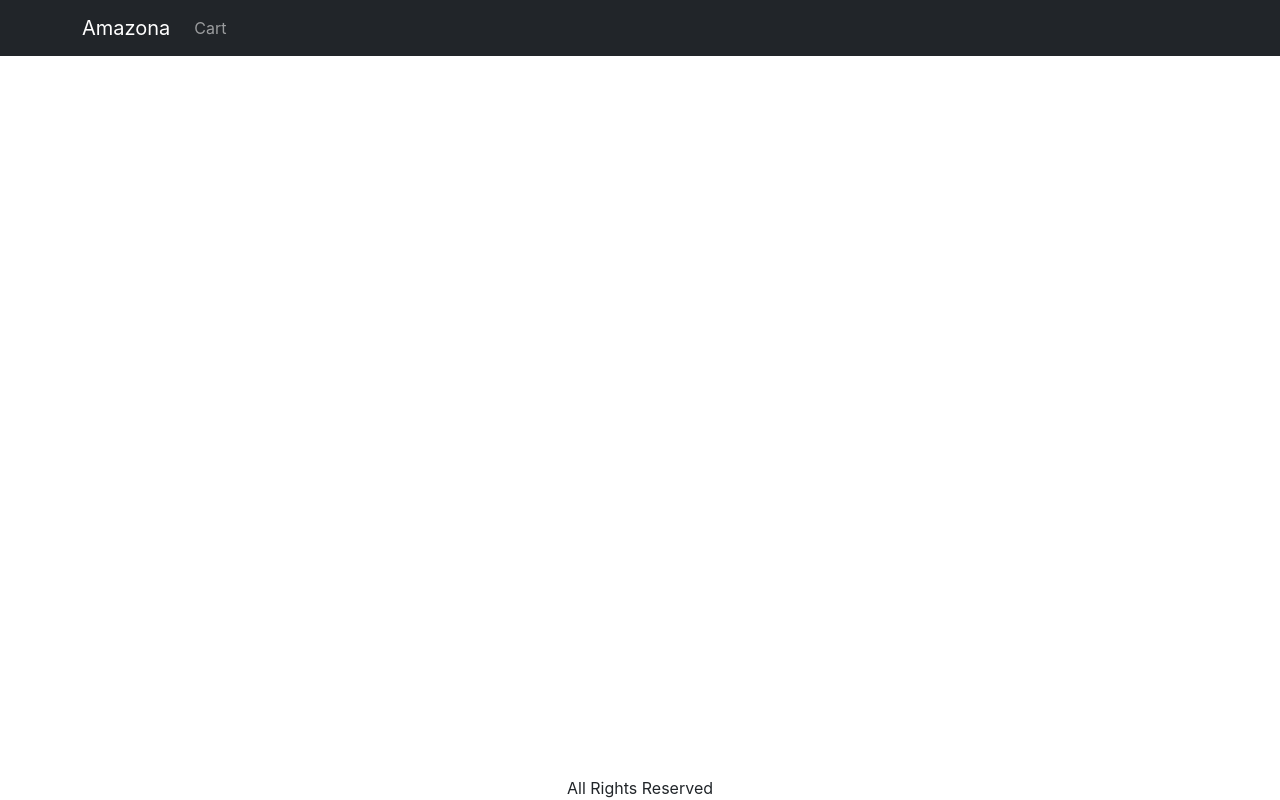
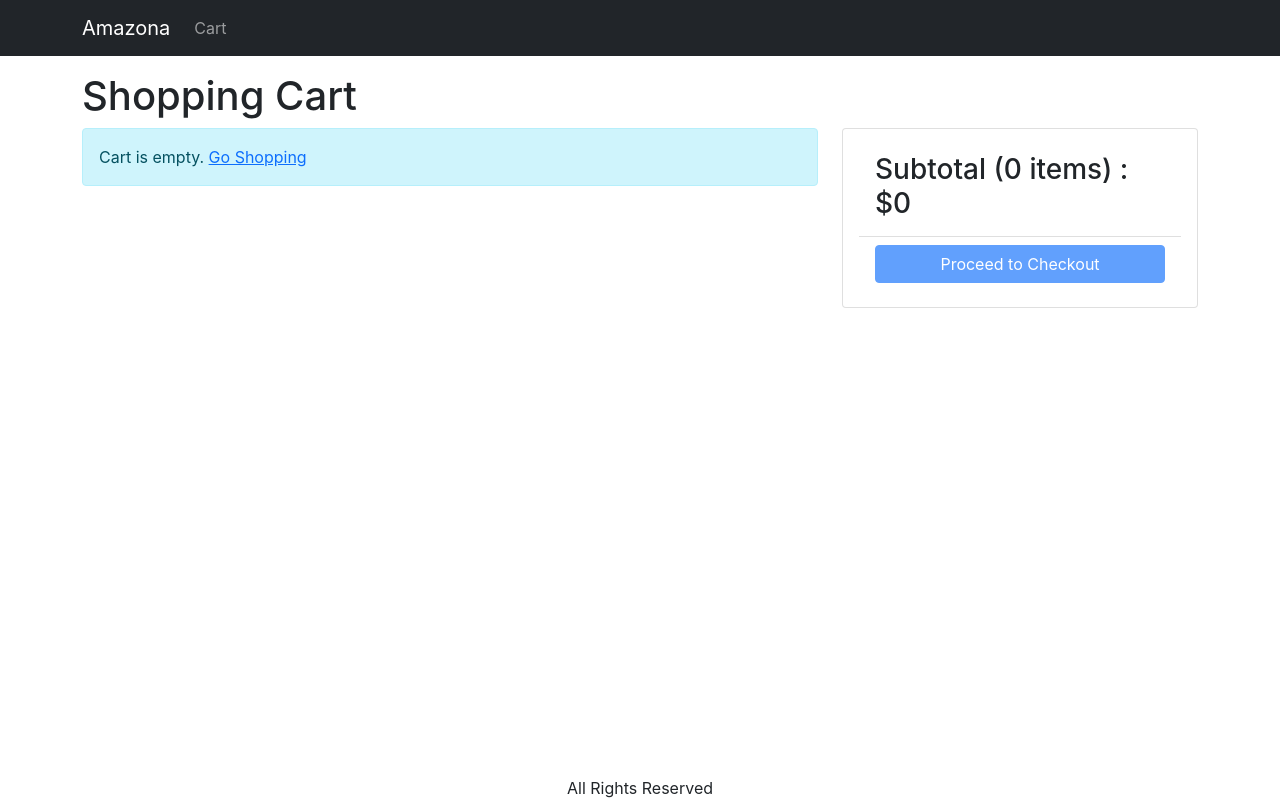
Before and after one commit to ZahraBahmanpour/sahra-amazona, a React (Create React App) app in the folder frontend/: page /cart in a window 1280 px wide. Built offline with nearby package versions, Linux system fonts and the light colour scheme.

Commit message:
added cart screen

```diff
--- a/frontend/src/App.js
+++ b/frontend/src/App.js
@@ -1,6 +1,7 @@
 import { BrowserRouter, Routes, Route, Link } from 'react-router-dom';
 import HomeScreen from './screens/homeScreen';
 import ProductScreen from './screens/productScreen';
+import CartScreen from './screens/cartScreen';
 import Navbar from 'react-bootstrap/Navbar';
 import Nav from 'react-bootstrap/Nav';
 import Badge from 'react-bootstrap/Badge';
@@ -39,6 +40,7 @@
             <Routes>
               <Route path="/" element={<HomeScreen />} />
               <Route path="/product/:slug" element={<ProductScreen />} />
+              <Route path="/cart" element={<CartScreen />} />
             </Routes>
           </Container>
         </main>
--- a/frontend/src/index.css
+++ b/frontend/src/index.css
@@ -43,3 +43,7 @@
 .product-info {
   padding: 1rem;
 }
+
+.img-thumbnail {
+  height: 80px;
+}
--- /dev/null
+++ b/frontend/src/screens/cartScreen.js
@@ -0,0 +1,95 @@
+import { useContext } from 'react';
+import { Store } from '../Store';
+import { Helmet } from 'react-helmet-async';
+import Row from 'react-bootstrap/Row';
+import Col from 'react-bootstrap/Col';
+import ListGroup from 'react-bootstrap/ListGroup';
+import Button from 'react-bootstrap/Button';
+import Card from 'react-bootstrap/Card';
+import MessageBox from '../components/MessageBox';
+import { Link } from 'react-router-dom';
+
+export default function CartScreen() {
+  const { state, dispatch: ctxDispatch } = useContext(Store);
+  const {
+    cart: { cartItems },
+  } = state;
+  return (
+    <div>
+      <Helmet>
+        <title>Shopping Cart</title>
+      </Helmet>
+      <h1>Shopping Cart</h1>
+      <Row>
+        <Col md={8}>
+          {cartItems.length === 0 ? (
+            <MessageBox>
+              Cart is empty. <Link to="/">Go Shopping</Link>
+            </MessageBox>
+          ) : (
+            <ListGroup>
+              {cartItems.map((item) => (
+                <ListGroup.Item key={item._id}>
+                  <Row className="align-items-center">
+                    <Col md={4}>
+                      <img
+                        src={item.image}
+                        alt={item.name}
+                        className="img-fluid rounded img-thumbnail"
+                      />{' '}
+                      <Link to={`/product/${item.slug}`}>{item.name}</Link>
+                    </Col>
+                    <Col md={3}>
+                      <Button variant="light" disaled={item.quantity === 1}>
+                        <i className="fas fa-minus-circle" />
+                      </Button>{' '}
+                      <span>{item.quantity}</span>{' '}
+                      <Button
+                        variant="light"
+                        disaled={item.quantity === item.countInStock}
+                      >
+                        <i className="fas fa-plus-circle" />
+                      </Button>
+                    </Col>
+                    <Col md={3}>${item.price}</Col>
+                    <Col md={2}>
+                      <Button variant="light">
+                        <i className="fas fas-trash" />
+                      </Button>
+                    </Col>
+                  </Row>
+                </ListGroup.Item>
+              ))}
+            </ListGroup>
+          )}
+        </Col>
+        <Col md={4}>
+          <Card>
+            <Card.Body>
+              <ListGroup variant="flush">
+                <ListGroup.Item>
+                  <h3>
+                    Subtotal ({cartItems.reduce((a, c) => a + c.quantity, 0)}{' '}
+                    items) : $
+                    {cartItems.reduce((a, c) => a + c.price * c.quantity, 0)}
+                  </h3>
+                </ListGroup.Item>
+                <ListGroup.Item>
+                  <div className="d-grid">
+                    <Button
+                      type="button"
+                      variant="primary"
+                      disabled={cartItems.length === 0}
+                    >
+                      Proceed to Checkout
+                    </Button>
+                  </div>
+                </ListGroup.Item>
+              </ListGroup>
+            </Card.Body>
+          </Card>
+        </Col>
+      </Row>
+    </div>
+  );
+}
--- a/frontend/src/screens/productScreen.js
+++ b/frontend/src/screens/productScreen.js
@@ -1,5 +1,5 @@
 import { useContext, useEffect, useReducer } from 'react';
-import { useParams } from 'react-router-dom';
+import { Navigate, useNavigate, useParams } from 'react-router-dom';
 import axios from 'axios';
 import Row from 'react-bootstrap/esm/Row';
 import Col from 'react-bootstrap/esm/Col';
@@ -28,6 +28,7 @@
 };
 
 function ProductScreen() {
+  const navigate = useNavigate();
   const params = useParams();
   const { slug } = params;
 
@@ -60,6 +61,7 @@
       return;
     }
     ctxContext({ type: 'CART_ADD_ITEM', payload: { ...product, quantity } });
+    navigate('/cart');
   };
 
   return loading ? (
```
